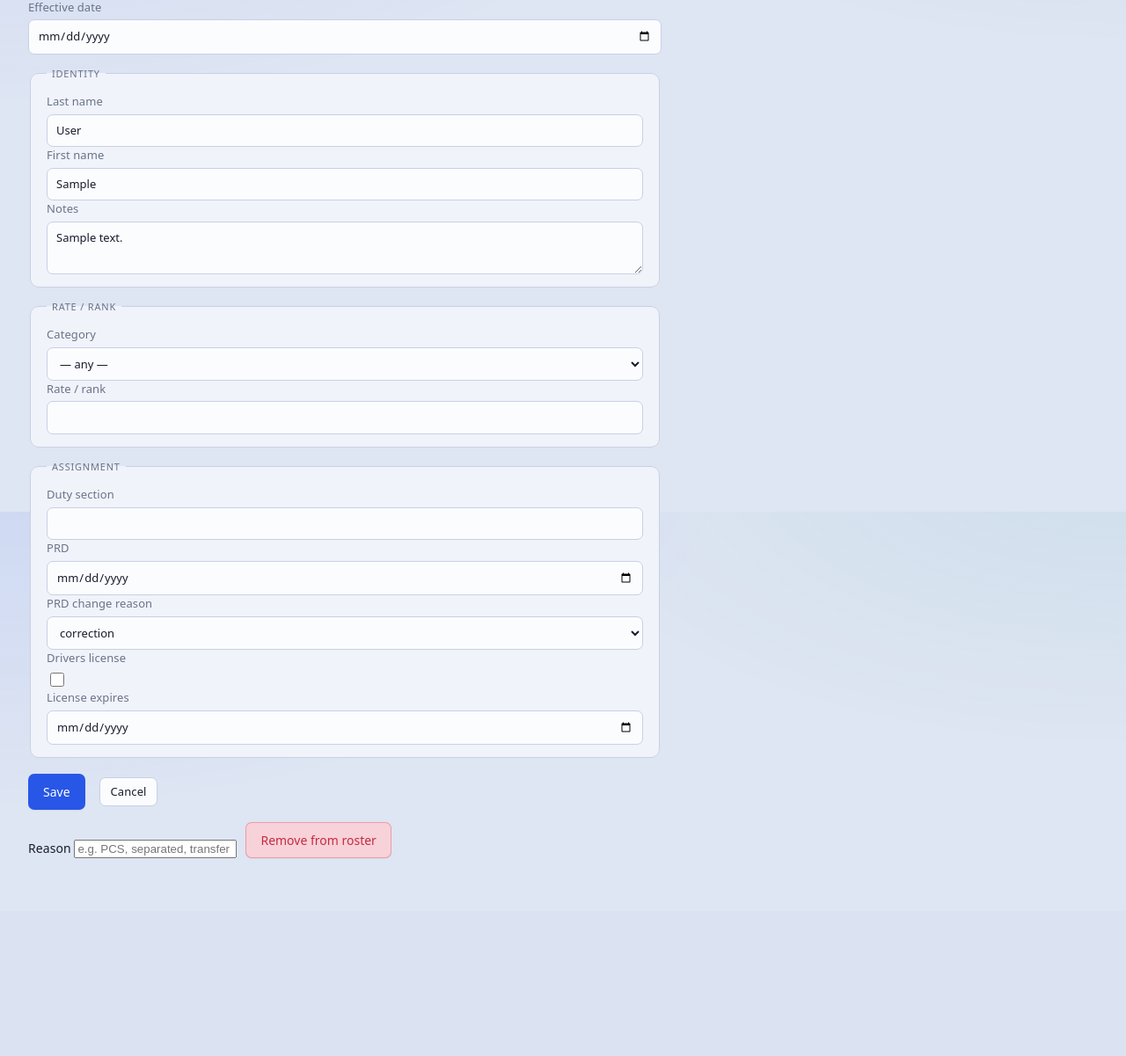
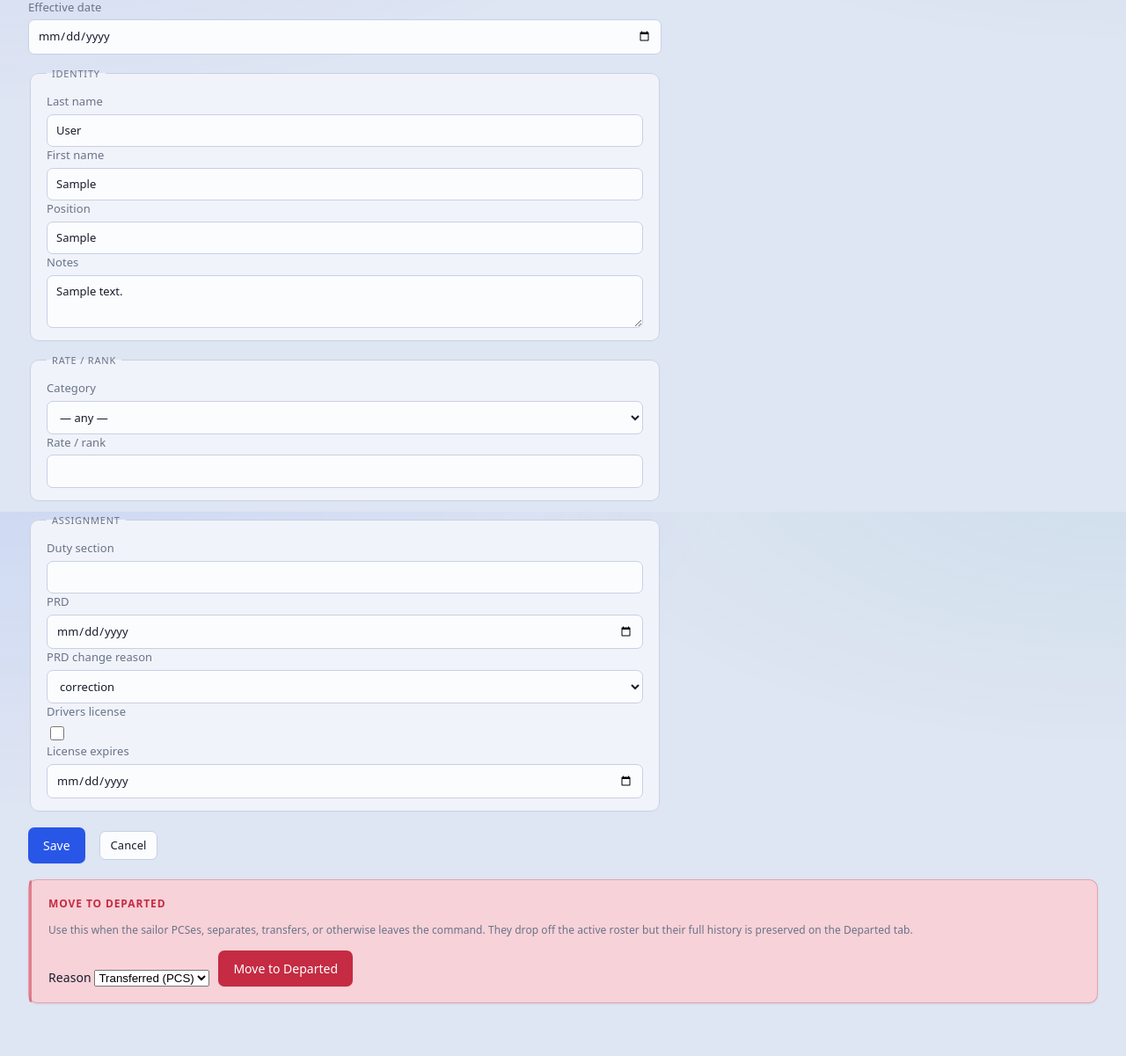
Before and after one commit to atyr647/tbdtask, a FastAPI app: page /personnel/1/edit in a window 1280 px wide. Shown: the part 218-1419 px from the top of the page at 88% size. Before the commit the page ends 1194 px from the top, so only its background shows below. Run offline with FastAPI, Linux system fonts and the light colour scheme; tables that the repository leaves empty hold one stand-in row (values such as "Sample post").

Commit message:
Position field, depart block, alert row separation, scrollbars, PRD popover
Personnel:
- New Position column (LPO, Watchbill Coordinator, etc.) surfaced on
  the active roster in place of the Notes column. Forms capture it;
  detail card shows Position + First name when set.
- First name on the roster renders as "Last, First" when set so
  duplicate-last-name pairs are easy to tell apart.
- "Move to Departed" block on the edit page with a canned reason
  dropdown (Transferred PCS / Separated / Discharged / Other) replaces
  the easy-to-miss "Remove from roster" button.

Alerts:
- Each alert is now a visually bounded card: severity-coloured 4px
  left border, soft shadow, 8px gap between rows.
- Update PRD opens a date picker popover with Save / Cancel.
- 12-month order-negotiation alert fires when a PRD lands between 60
  and 365 days out: "Apply for orders — negotiation window".

Layout:
- .matrix-wrap pins to a viewport max-height so the horizontal
  scrollbar always lives within the visible area for both the qual
  matrix and the absence calendar; custom-styled 12px scrollbars are
  obvious. Drop redundant Paygrade column on active roster.

```diff
--- a/app/db.py
+++ b/app/db.py
@@ -61,6 +61,7 @@ _COLUMN_ADDITIONS = [
     ("persons", "itinerary_received", "BOOLEAN NOT NULL DEFAULT 0"),
     ("persons", "aob_scheduled", "BOOLEAN NOT NULL DEFAULT 0"),
     ("persons", "barracks_assigned", "BOOLEAN NOT NULL DEFAULT 0"),
+    ("persons", "position", "VARCHAR(128)"),
 ]
 
 
--- a/app/models.py
+++ b/app/models.py
@@ -92,6 +92,7 @@ class Person(Base, TimestampMixin, SoftDeleteMixin, ProvenanceMixin):
     last_name: Mapped[str] = mapped_column(String(128), nullable=False)
     first_name: Mapped[Optional[str]] = mapped_column(String(128), nullable=True)
     full_display: Mapped[str] = mapped_column(String(256), nullable=False)
+    position: Mapped[Optional[str]] = mapped_column(String(128), nullable=True)
     notes: Mapped[Optional[str]] = mapped_column(Text, nullable=True)
     display_order: Mapped[int] = mapped_column(Integer, default=0, nullable=False)
 
--- a/app/routes/personnel.py
+++ b/app/routes/personnel.py
@@ -71,6 +71,7 @@ def list_personnel(request: Request):
                 "paygrade": paygrade,
                 "last_name": p.last_name,
                 "first_name": p.first_name,
+                "position": p.position,
                 "duty_section": cur["duty_section"].duty_section if cur["duty_section"] else None,
                 "group": _group_for(rate, paygrade),
                 "notes": p.notes,
@@ -247,6 +248,7 @@ def create_person(
     has_drivers_license: Optional[str] = Form(None),
     drivers_license_expires: Optional[str] = Form(None),
     roster_status: str = Form("active"),
+    position: Optional[str] = Form(None),
     notes: Optional[str] = Form(None),
 ):
     today = date.today()
@@ -259,6 +261,7 @@ def create_person(
             last_name=last_name.strip(),
             first_name=(first_name or None) and first_name.strip(),
             full_display=full_display.strip(),
+            position=(position or None) and position.strip(),
             notes=(notes or None),
             display_order=last_pos + 1,
         )
@@ -358,6 +361,7 @@ def update_person(
     person_id: int,
     last_name: str = Form(...),
     first_name: Optional[str] = Form(None),
+    position: Optional[str] = Form(None),
     notes: Optional[str] = Form(None),
     rate: Optional[str] = Form(None),
     duty_section: Optional[int] = Form(None),
@@ -375,6 +379,7 @@ def update_person(
             raise HTTPException(404, "person not found")
         p.last_name = last_name.strip()
         p.first_name = (first_name or None) and first_name.strip()
+        p.position = (position or None) and position.strip()
         p.notes = (notes or None)
         # Recompute full_display from current rate (may have just changed below).
         new_rate = rate.strip() if rate else None
--- a/app/static/app.css
+++ b/app/static/app.css
@@ -166,7 +166,19 @@ h3 { font-size: 14px; font-weight: 600; margin: 16px 0 8px; color: var(--text);
 .tabs a.active { color: var(--accent); border-bottom-color: var(--accent); }
 
 /* Matrix --------------------------------------------------------------- */
-.matrix-wrap { overflow: auto; border: 1px solid var(--border); border-radius: var(--radius); box-shadow: var(--shadow-sm); background: var(--panel); }
+.matrix-wrap {
+  overflow-x: scroll;
+  overflow-y: auto;
+  max-height: calc(100vh - 240px);
+  border: 1px solid var(--border);
+  border-radius: var(--radius);
+  box-shadow: var(--shadow-sm);
+  background: var(--panel);
+}
+.matrix-wrap::-webkit-scrollbar { height: 12px; width: 12px; }
+.matrix-wrap::-webkit-scrollbar-track { background: var(--panel-2); border-radius: 6px; }
+.matrix-wrap::-webkit-scrollbar-thumb { background: var(--border); border-radius: 6px; border: 2px solid var(--panel-2); }
+.matrix-wrap::-webkit-scrollbar-thumb:hover { background: var(--accent); }
 .matrix { border-collapse: separate; border-spacing: 0; font-size: 12px; min-width: 100%; }
 .matrix th, .matrix td {
   padding: 6px 10px; border-bottom: 1px solid var(--border-soft); border-right: 1px solid var(--border-soft);
@@ -472,3 +484,41 @@ details.prd-popover[open] > summary { background: var(--accent); color: #fff; bo
 .prd-popover-body input[type="date"]:focus { outline: 0; border-color: var(--accent); box-shadow: 0 0 0 3px rgba(40,86,231,.18); }
 .prd-popover-actions { display: flex; gap: 6px; }
 .prd-popover-actions button { padding: 6px 12px; font-size: 12px; }
+
+/* Alerts table — more breathing room and severity-coded row borders so
+   each alert reads as its own card. */
+.alerts-table { border-collapse: separate; border-spacing: 0 8px; }
+.alerts-table thead th { background: transparent; }
+.alerts-table tbody tr {
+  background: var(--panel);
+  box-shadow: var(--shadow-sm);
+}
+.alerts-table tbody tr td {
+  padding: 14px 14px;
+  border-top: 1px solid var(--border);
+  border-bottom: 1px solid var(--border);
+  background: inherit;
+  vertical-align: top;
+}
+.alerts-table tbody tr td:first-child {
+  border-left: 4px solid var(--border);
+  border-top-left-radius: var(--radius);
+  border-bottom-left-radius: var(--radius);
+  padding-left: 14px;
+}
+.alerts-table tbody tr td:last-child {
+  border-right: 1px solid var(--border);
+  border-top-right-radius: var(--radius);
+  border-bottom-right-radius: var(--radius);
+}
+.alerts-table tbody tr.alert-urgent td:first-child { border-left-color: var(--bad); }
+.alerts-table tbody tr.alert-warn td:first-child   { border-left-color: var(--warn); }
+.alerts-table tbody tr.alert-info td:first-child   { border-left-color: var(--accent); }
+.alerts-table tbody tr:hover td { background: var(--panel-2); }
+
+/* Personnel depart-block */
+.depart-block { background: var(--bad-soft); border-color: rgba(197,43,66,.30); }
+.depart-block h2 { color: var(--bad); }
+.depart-block::before { background: var(--bad); }
+.depart-btn { background: var(--bad); }
+.depart-btn:hover { background: #b3253a; }
--- a/app/templates/alerts/list.html
+++ b/app/templates/alerts/list.html
@@ -10,7 +10,7 @@
 {% if not items %}
 <p>No alerts. ✓</p>
 {% else %}
-<table class="grid">
+<table class="grid alerts-table">
   <thead>
     <tr>
       <th>Severity</th>
--- a/app/templates/home.html
+++ b/app/templates/home.html
@@ -34,7 +34,7 @@
         {% endif %}
       </div>
     </div>
-    <p style="margin: 0;"><a class="btn-link" href="/today">Open today's view</a> <a class="btn-link" href="/day/{{ next_monday }}">next Monday</a></p>
+    <p style="margin: 0;"><a class="btn-link" href="/day/{{ next_monday }}">Next Monday</a></p>
 
     {% if out_today %}
     <h3>Out today ({{ out_today|length }})</h3>
--- a/app/templates/personnel/edit.html
+++ b/app/templates/personnel/edit.html
@@ -11,7 +11,8 @@
   <fieldset>
     <legend>Identity</legend>
     <label>Last name <input name="last_name" value="{{ person.last_name }}" required /></label>
-    <label>First name <input name="first_name" value="{{ person.first_name or '' }}" /></label>
+    <label>First name <input name="first_name" value="{{ person.first_name or '' }}" placeholder="useful when multiple sailors share a last name" /></label>
+    <label>Position <input name="position" value="{{ person.position or '' }}" placeholder="e.g. LPO, Watchbill Coordinator" /></label>
     <label>Notes <textarea name="notes" rows="2">{{ person.notes or '' }}</textarea></label>
   </fieldset>
 
@@ -57,10 +58,21 @@
   </div>
 </form>
 
-<form method="post" action="/personnel/{{ person.id }}/archive" class="form-inline danger">
-  <label>Reason <input name="reason" placeholder="e.g. PCS, separated, transfer" /></label>
-  <button type="submit" onclick="return confirm('Remove {{ person.full_display }} from the roster? Their history is preserved on disk; this just hides them from the active roster.');">Remove from roster</button>
-</form>
+<section class="block depart-block">
+  <h2>Move to departed</h2>
+  <p class="muted small">Use this when the sailor PCSes, separates, transfers, or otherwise leaves the command. They drop off the active roster but their full history is preserved on the Departed tab.</p>
+  <form method="post" action="/personnel/{{ person.id }}/archive" class="form-inline">
+    <label>Reason
+      <select name="reason">
+        <option value="Transferred (PCS)">Transferred (PCS)</option>
+        <option value="Separated">Separated</option>
+        <option value="Discharged">Discharged</option>
+        <option value="Other">Other</option>
+      </select>
+    </label>
+    <button type="submit" class="depart-btn" onclick="return confirm('Move {{ person.full_display }} to the Departed tab?');">Move to Departed</button>
+  </form>
+</section>
 
 {% include "personnel/_rate_picker_js.html" %}
 {% endblock %}
--- a/app/templates/personnel/list.html
+++ b/app/templates/personnel/list.html
@@ -11,20 +11,18 @@
       <thead>
         <tr>
           <th>Rate</th>
-          <th>Paygrade</th>
           <th>Name</th>
           <th>DS</th>
-          <th>Notes</th>
+          <th>Position</th>
         </tr>
       </thead>
       <tbody>
         {% for r in rows %}
         <tr>
           <td>{{ r.rate or "—" }}</td>
-          <td class="muted">{{ r.paygrade or "—" }}</td>
           <td><a href="/personnel/{{ r.id }}">{{ r.last_name }}{% if r.first_name %}, {{ r.first_name }}{% endif %}</a></td>
           <td>{{ r.duty_section or "—" }}</td>
-          <td class="muted">{{ r.notes or "" }}</td>
+          <td class="muted">{{ r.position or "" }}</td>
         </tr>
         {% endfor %}
       </tbody>
--- a/app/templates/personnel/new.html
+++ b/app/templates/personnel/new.html
@@ -8,7 +8,8 @@
   <fieldset>
     <legend>Identity</legend>
     <label>Last name <input name="last_name" required /></label>
-    <label>First name <input name="first_name" /></label>
+    <label>First name <input name="first_name" placeholder="useful when multiple sailors share a last name" /></label>
+    <label>Position <input name="position" placeholder="e.g. LPO, Watchbill Coordinator" /></label>
   </fieldset>
   <fieldset>
     <legend>Rate / rank</legend>
--- a/app/templates/personnel/show.html
+++ b/app/templates/personnel/show.html
@@ -109,6 +109,8 @@
         {% set cur_rate = rates|selectattr("valid_to","none")|first %}
         <dt>Rate</dt>
         <dd>{{ cur_rate.rate if cur_rate else "—" }}{% if cur_rate and cur_rate.paygrade %} <span class="muted">({{ cur_rate.paygrade }})</span>{% endif %}</dd>
+        {% if person.first_name %}<dt>First name</dt><dd>{{ person.first_name }}</dd>{% endif %}
+        {% if person.position %}<dt>Position</dt><dd>{{ person.position }}</dd>{% endif %}
         {% set cur_ds = duty_sections|selectattr("valid_to","none")|first %}
         <dt>Duty section</dt><dd>{{ cur_ds.duty_section if cur_ds else "—" }}</dd>
         {% set cur_prd = prds|selectattr("valid_to","none")|first %}
```
Also changed, not shown: 7 other files.
